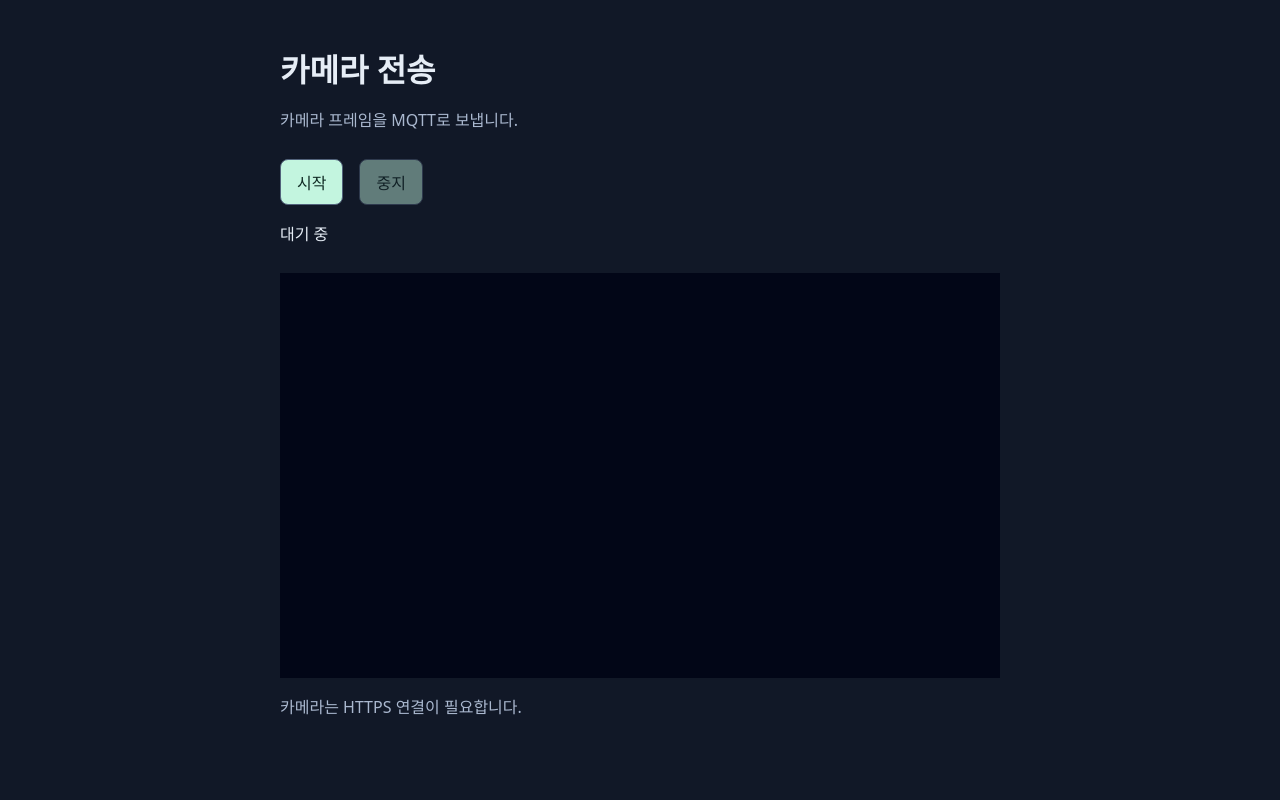
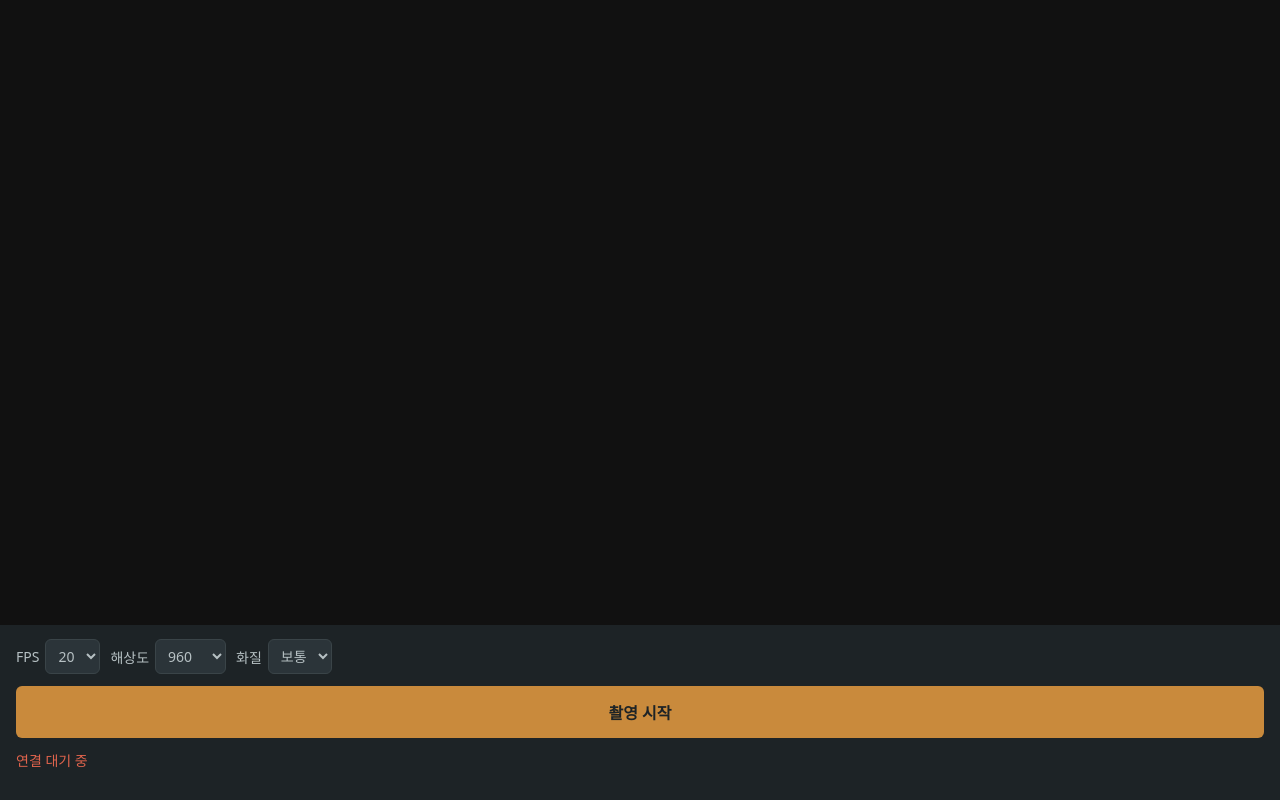
Before and after one commit to david-laugh/hand-gesture-whiteboard, a FastAPI app: page / in a window 1280 px wide. Run offline with FastAPI, Linux system fonts and the light colour scheme.

Commit message:
fix(gateway): restore tunnel-ready camera stream flow
Support the established timestamp-plus-JPEG camera stream on /ws/stream, retain MQTT frame publishing, simplify the external camera page, and document a working Cloudflare Tunnel and Mosquitto setup.

```diff
--- a/services/gateway/src/main.py
+++ b/services/gateway/src/main.py
@@ -1,6 +1,7 @@
 import asyncio
 from collections import Counter
 from contextlib import asynccontextmanager, suppress
+import json
 from pathlib import Path
 import time
 import uuid
@@ -55,6 +56,7 @@ def create_app(settings=None, transport=None):
                 "drop_rate": counters["dropped"] / max(1, counters["received"])}
 
     @app.websocket("/ws")
+    @app.websocket("/ws/stream")
     async def stream(ws: WebSocket):
         if len(sessions) >= settings.max_sessions:
             await ws.close(code=1013)
@@ -97,7 +99,16 @@ def create_app(settings=None, transport=None):
                     return
                 data = event.get("bytes")
                 if data is None:
-                    await error("INVALID_FRAME", "Send a binary metadata + JPEG frame")
+                    text = event.get("text")
+                    if text:
+                        try:
+                            ping = json.loads(text)
+                        except ValueError:
+                            ping = {}
+                        if ping.get("type") == "ping":
+                            await send({"type": "pong", "t0": ping.get("t0"), "server_ms": now_ms()})
+                            continue
+                    await error("INVALID_FRAME", "Send a binary camera frame")
                     continue
                 try:
                     envelope, jpeg = await asyncio.to_thread(contracts.browser_frame, data, session_id,
@@ -116,8 +127,8 @@ def create_app(settings=None, transport=None):
         tasks = []
         try:
             await ws.accept()
-            await send({"message_type": "hello", "session_id": session_id, "schema_version": settings.schema_version,
-                        "transport": "mqtt"})
+            await send({"type": "hello", "message_type": "hello", "session_id": session_id,
+                        "schema_version": settings.schema_version, "transport": "mqtt", "server_ms": now_ms()})
             tasks = [asyncio.create_task(receive()), asyncio.create_task(worker())]
             done, _ = await asyncio.wait(tasks, return_when=asyncio.FIRST_COMPLETED)
             for task in done:
--- a/services/gateway/static/app.js
+++ b/services/gateway/static/app.js
@@ -1,58 +1,86 @@
 const $ = id => document.getElementById(id);
-const capture = document.createElement('canvas');
-const ctx = capture.getContext('2d');
-let stream, socket, timer, running = false, generation = 0, frameId = 0;
-function stop(message = '중지됨') {
-  running = false; generation++; clearTimeout(timer);
-  stream?.getTracks().forEach(track => track.stop()); stream = null;
-  if (socket) { socket.onclose = null; socket.close(); socket = null; }
-  $('video').srcObject = null; $('start').disabled = false; $('stop').disabled = true;
-  $('status').textContent = message;
+const video = $('video');
+const canvas = document.createElement('canvas');
+const context = canvas.getContext('2d');
+let socket, stream, timer, pinger, running = false, busy = false;
+let offset = 0, bestRtt = Infinity, reconnectTimer;
+
+function setStatus(text, state = 'off') {
+  $('status').textContent = text;
+  $('status').className = state;
 }
-async function sendFrame(token) {
-  if (!running || token !== generation) return;
+
+function sendPing() {
+  if (socket?.readyState === WebSocket.OPEN) socket.send(JSON.stringify({type: 'ping', t0: Date.now()}));
+}
+
+function connect() {
+  const protocol = location.protocol === 'https:' ? 'wss:' : 'ws:';
+  socket = new WebSocket(`${protocol}//${location.host}/ws/stream`);
+  socket.binaryType = 'arraybuffer';
+  socket.onopen = () => {
+    bestRtt = Infinity;
+    setStatus('연결됨', 'on');
+    sendPing(); clearInterval(pinger); pinger = setInterval(sendPing, 5000);
+  };
+  socket.onmessage = event => {
+    try {
+      const message = JSON.parse(event.data);
+      if (message.type === 'pong') {
+        const now = Date.now(), rtt = now - message.t0;
+        if (rtt < bestRtt) { bestRtt = rtt; offset = message.server_ms - (message.t0 + now) / 2; }
+      } else if (message.message_type === 'error') {
+        $('message').textContent = `${message.code}: ${message.message}`;
+      }
+    } catch { $('message').textContent = '서버 응답을 읽을 수 없습니다.'; }
+  };
+  socket.onclose = () => {
+    clearInterval(pinger);
+    if (running) { setStatus('재연결 중', 'off'); reconnectTimer = setTimeout(connect, 1000); }
+    else setStatus('연결 대기 중', 'off');
+  };
+  socket.onerror = () => { $('message').textContent = '서버에 연결할 수 없습니다.'; };
+}
+
+function sendFrame() {
+  if (!running || !socket || socket.readyState !== WebSocket.OPEN || busy || socket.bufferedAmount > 0 || !video.videoWidth) return;
+  busy = true;
+  const width = Number($('width').value);
+  const height = Math.round(video.videoHeight * width / video.videoWidth);
+  canvas.width = width; canvas.height = height;
+  context.drawImage(video, 0, 0, width, height);
+  const capturedAt = Math.round(Date.now() + offset);
+  canvas.toBlob(async blob => {
+    try {
+      if (blob && socket?.readyState === WebSocket.OPEN) {
+        const timestamp = new ArrayBuffer(8);
+        new DataView(timestamp).setBigUint64(0, BigInt(capturedAt));
+        socket.send(new Blob([timestamp, blob]));
+      }
+    } finally { busy = false; }
+  }, 'image/jpeg', Number($('quality').value));
+}
+
+async function start() {
+  $('toggle').disabled = true; $('message').textContent = '';
   try {
-    if (socket?.readyState === WebSocket.OPEN && socket.bufferedAmount < 256 * 1024) {
-      const video = $('video');
-      capture.width = Math.min(960, video.videoWidth);
-      capture.height = Math.round(video.videoHeight * capture.width / video.videoWidth);
-      ctx.save(); ctx.translate(capture.width, 0); ctx.scale(-1, 1); ctx.drawImage(video, 0, 0, capture.width, capture.height); ctx.restore();
-      const capturedAt = Date.now();
-      const blob = await new Promise(resolve => capture.toBlob(resolve, 'image/jpeg', 0.7));
-      if (!blob) throw new Error('카메라 프레임을 인코딩할 수 없습니다.');
-      const jpeg = new Uint8Array(await blob.arrayBuffer());
-      if (!running || token !== generation || socket?.readyState !== WebSocket.OPEN) return;
-      const id = frameId++;
-      const metadata = new TextEncoder().encode(JSON.stringify({frame_id: id, captured_at_ms: capturedAt, width: capture.width, height: capture.height, jpeg_quality: 70, mirrored: true}));
-      const packet = new Uint8Array(4 + metadata.length + jpeg.length);
-      new DataView(packet.buffer).setUint32(0, metadata.length); packet.set(metadata, 4); packet.set(jpeg, 4 + metadata.length);
-      socket.send(packet);
-    }
-    if (running && token === generation) timer = setTimeout(() => sendFrame(token), 50);
-  } catch (error) { stop(error.message); }
+    if (!window.isSecureContext || !navigator.mediaDevices) throw new Error('카메라는 HTTPS 주소에서만 사용할 수 있습니다.');
+    stream = await navigator.mediaDevices.getUserMedia({audio: false, video: {facingMode: {ideal: 'environment'}, width: {ideal: 1280}, height: {ideal: 720}}});
+    video.srcObject = stream; await video.play();
+    running = true; connect();
+    timer = setInterval(sendFrame, 1000 / Number($('fps').value));
+    $('toggle').textContent = '촬영 중지'; $('toggle').className = 'stop';
+  } catch (error) { $('message').textContent = error.message; }
+  finally { $('toggle').disabled = false; }
 }
-$('start').onclick = async () => {
-  $('start').disabled = true; $('status').textContent = '카메라 권한 확인 중…';
-  const token = ++generation;
-  try {
-    if (!navigator.mediaDevices) throw new Error('카메라를 사용하려면 HTTPS 또는 localhost로 접속하세요.');
-    stream = await navigator.mediaDevices.getUserMedia({video: {width: 960, height: 540}, audio: false});
-    if (token !== generation) { stream.getTracks().forEach(track => track.stop()); return; }
-    $('video').srcObject = stream; await $('video').play();
-    $('video').parentElement.style.aspectRatio = `${$('video').videoWidth} / ${$('video').videoHeight}`;
-    frameId = 0;
-    socket = new WebSocket(`${location.protocol === 'https:' ? 'wss' : 'ws'}://${location.host}/ws`);
-    socket.onmessage = event => {
-      try {
-        const message = JSON.parse(event.data);
-        if (message.message_type === 'hello') {
-          running = true; $('stop').disabled = false; $('status').textContent = '전송 중'; sendFrame(token);
-        } else if (message.message_type === 'error') $('status').textContent = `${message.code}: ${message.message}`;
-      } catch (error) { stop(error.message); }
-    };
-    socket.onclose = () => stop('연결이 종료되었습니다. 카메라 시작으로 새 세션을 여세요.');
-    socket.onerror = () => stop('게이트웨이에 연결할 수 없습니다.');
-  } catch (error) { stop(error.message); }
-};
-$('stop').onclick = () => stop();
-window.addEventListener('pagehide', () => stop());
+
+function stop() {
+  running = false; busy = false; clearInterval(timer); clearInterval(pinger); clearTimeout(reconnectTimer);
+  socket?.close(); socket = null;
+  stream?.getTracks().forEach(track => track.stop()); stream = null; video.srcObject = null;
+  $('toggle').textContent = '촬영 시작'; $('toggle').className = '';
+}
+
+$('toggle').onclick = () => running ? stop() : start();
+$('fps').onchange = () => { if (running) { clearInterval(timer); timer = setInterval(sendFrame, 1000 / Number($('fps').value)); } };
+window.addEventListener('pagehide', stop);
--- a/services/gateway/static/styles.css
+++ b/services/gateway/static/styles.css
@@ -1,13 +1,14 @@
-:root { font-family: system-ui, sans-serif; color: #e6edf6; background: #111827; }
-body { margin: 0 auto; max-width: 720px; padding: 24px; }
-h1 { margin-bottom: 8px; } h2 { font-size: 1rem; }
-header p, .hint { color: #aab8cf; }
-.controls { display: flex; gap: 16px; align-items: center; flex-wrap: wrap; margin: 28px 0; }
-button, select { font: inherit; padding: 10px 16px; border-radius: 8px; border: 1px solid #52627b; }
-button { cursor: pointer; background: #c3f5df; color: #102b24; }
-button:disabled { opacity: .45; cursor: default; }
-.preview { position: relative; aspect-ratio: 16 / 9; background: #020617; }
-video { display: block; width: 100%; }
-video { height: 100%; object-fit: contain; transform: scaleX(-1); }
-#status { flex-basis: 100%; margin: 0; }
-@media (max-width: 800px) { .panels { grid-template-columns: 1fr; } body { padding: 16px; } }
+:root { font-family: system-ui, "Apple SD Gothic Neo", sans-serif; color: #e8e4da; background: #1d2326; }
+* { box-sizing: border-box; }
+html, body { margin: 0; height: 100%; }
+body { display: flex; flex-direction: column; }
+video { flex: 1; min-height: 0; width: 100%; object-fit: contain; background: #111; }
+main { padding: 14px 16px max(18px, env(safe-area-inset-bottom)); display: grid; gap: 12px; }
+.settings { display: flex; flex-wrap: wrap; gap: 10px; }
+label { display: flex; align-items: center; gap: 6px; font-size: 14px; color: #b6c0c3; }
+button, select { font: inherit; border-radius: 6px; }
+select { padding: 6px 8px; color: inherit; background: #2b3439; border: 1px solid #3a4448; }
+button { padding: 14px; border: 0; background: #c98a3c; color: #1d2326; font-weight: 700; }
+button.stop { background: #3a4448; color: #e8e4da; }
+#status, #message { margin: 0; font-size: 14px; }
+.on { color: #5fae82; } .off, #message { color: #e0644d; }
--- a/services/gateway/templates/index.html
+++ b/services/gateway/templates/index.html
@@ -2,22 +2,22 @@
 <html lang="ko">
 <head>
   <meta charset="utf-8">
-  <meta name="viewport" content="width=device-width, initial-scale=1">
+  <meta name="viewport" content="width=device-width,initial-scale=1,viewport-fit=cover">
   <title>카메라 전송</title>
   <link rel="stylesheet" href="/static/styles.css">
   <script type="module" src="/static/app.js"></script>
 </head>
 <body>
-  <header><h1>카메라 전송</h1><p>카메라 프레임을 MQTT로 보냅니다.</p></header>
+  <video id="video" playsinline muted></video>
   <main>
-    <section class="controls" aria-label="카메라 제어">
-      <button id="start">시작</button><button id="stop" disabled>중지</button>
-      <p id="status" role="status">대기 중</p>
-    </section>
-    <div class="panels">
-      <div class="preview"><video id="video" autoplay muted playsinline></video></div>
+    <div class="settings">
+      <label>FPS <select id="fps"><option>10</option><option>15</option><option selected>20</option><option>30</option></select></label>
+      <label>해상도 <select id="width"><option>640</option><option selected>960</option><option>1280</option></select></label>
+      <label>화질 <select id="quality"><option value="0.5">낮음</option><option value="0.7" selected>보통</option><option value="0.85">높음</option></select></label>
     </div>
-    <p class="hint">카메라는 HTTPS 연결이 필요합니다.</p>
+    <button id="toggle">촬영 시작</button>
+    <p id="status" class="off" role="status">연결 대기 중</p>
+    <p id="message"></p>
   </main>
 </body>
 </html>
```
Also changed, not shown: services/gateway/src/protocol.py (+21 -6 lines), services/gateway/tests/test_gateway.py (+7 -0 lines), services/gateway/README.md.
